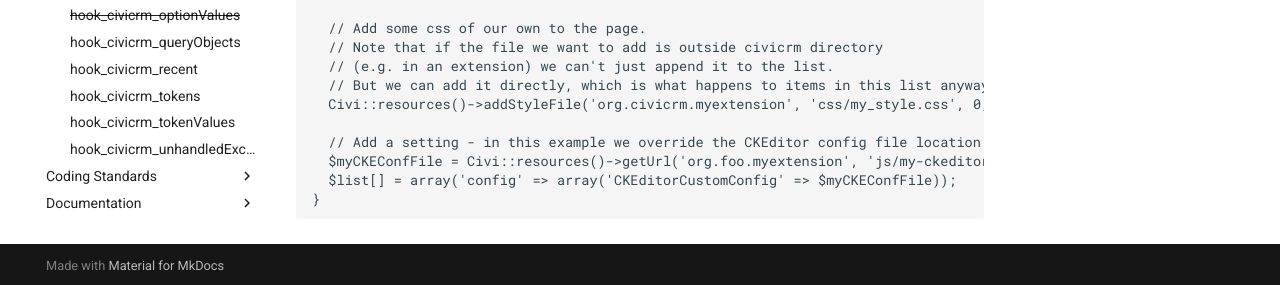
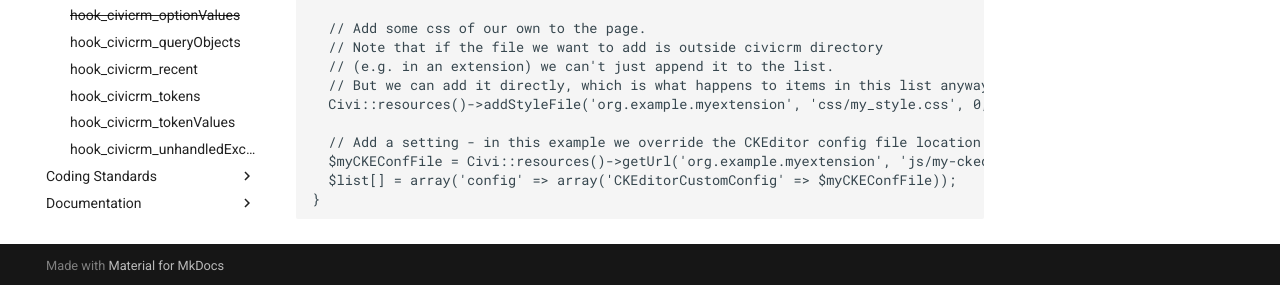
Before and after one commit to civicrm/civicrm-dev-docs, an MkDocs documentation site: the page built from docs/hooks/hook_civicrm_coreResourceList.md, in a window 1280 px wide and 1304 px high. Shown: the part 1016-1301 px from the top of the window. Built offline with MkDocs 1.6.1 and Material for MkDocs 9.7.7, drawn with Linux system fonts in a browser that asks for light colours; comment, search, counter and statistics services are not loaded; old or Windows-style settings are respelled for this version of MkDocs.

Commit message:
Use consistent names

````diff
--- a/docs/hooks/hook_civicrm_coreResourceList.md
+++ b/docs/hooks/hook_civicrm_coreResourceList.md
@@ -43,10 +43,10 @@ function myextension_civicrm_coreResourceList(&$list, $region) {
   // Note that if the file we want to add is outside civicrm directory
   // (e.g. in an extension) we can't just append it to the list.
   // But we can add it directly, which is what happens to items in this list anyway.
-  Civi::resources()->addStyleFile('org.civicrm.myextension', 'css/my_style.css', 0, $region);
+  Civi::resources()->addStyleFile('org.example.myextension', 'css/my_style.css', 0, $region);
 
   // Add a setting - in this example we override the CKEditor config file location
-  $myCKEConfFile = Civi::resources()->getUrl('org.foo.myextension', 'js/my-ckeditor-config.js')
+  $myCKEConfFile = Civi::resources()->getUrl('org.example.myextension', 'js/my-ckeditor-config.js')
   $list[] = array('config' => array('CKEditorCustomConfig' => $myCKEConfFile));
 }
 ```
````
